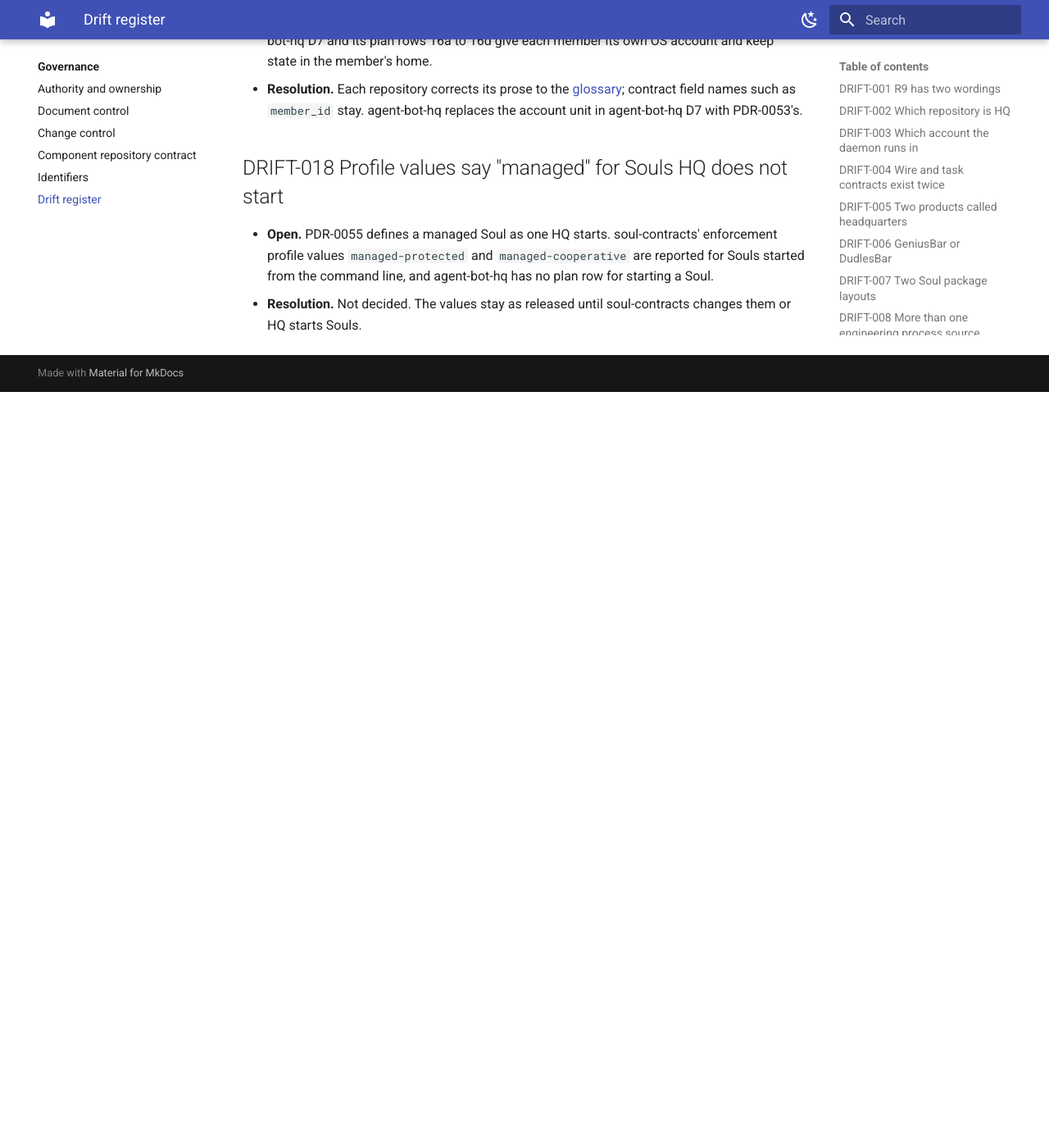
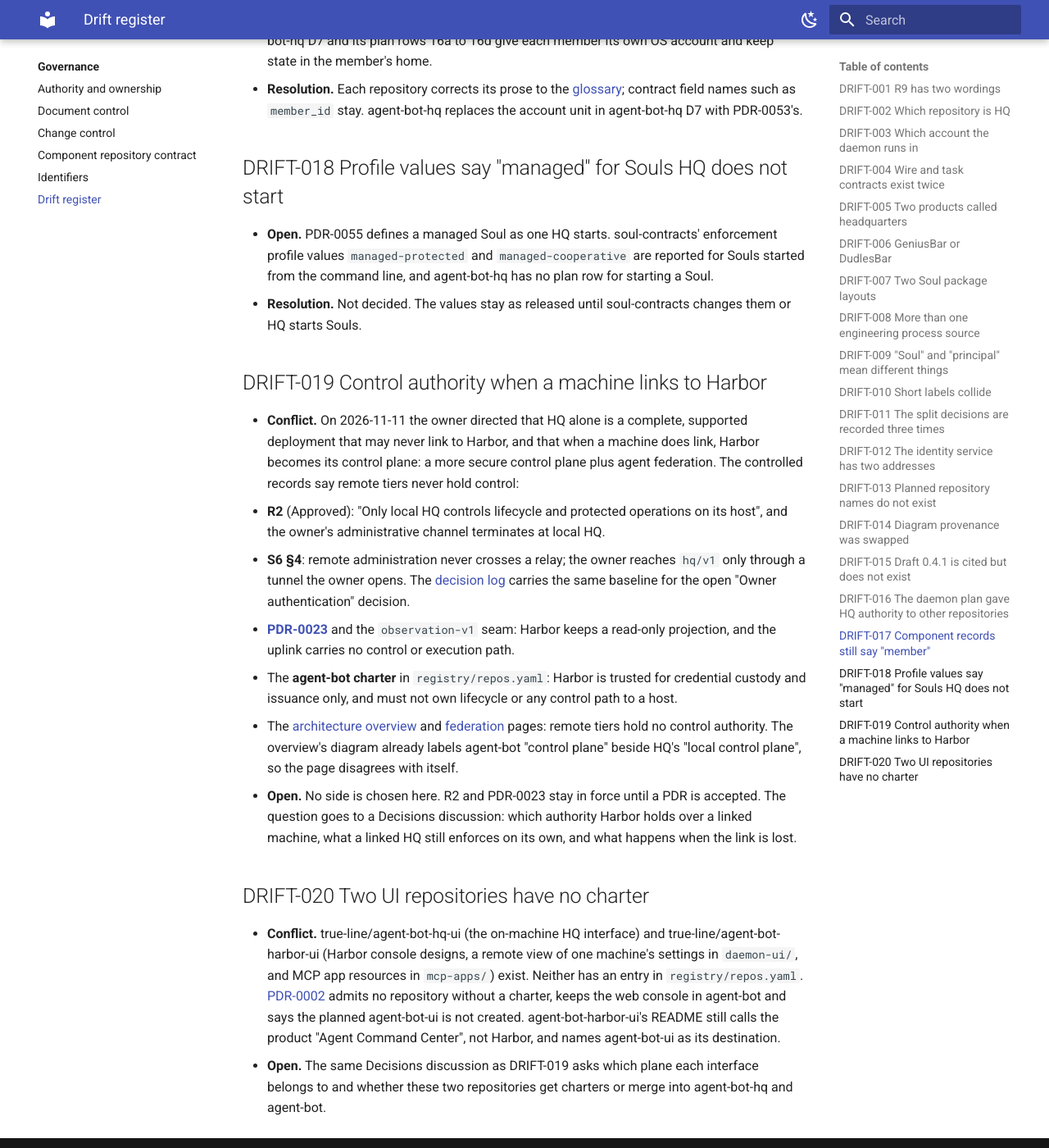
Before and after one commit to true-line/agent-bot-platform, an MkDocs documentation site: the page built from docs/00-governance/drift-register.md, in a window 1280 px wide and 1400 px high, scrolled down 4892 px. Shown: the whole window at 82% size. Built offline with MkDocs 1.6.1 and Material for MkDocs 9.7.7, drawn with Linux system fonts in a browser that asks for light colours; before the commit the page ends 5370 px from its top, so only the background shows below that.

Commit message:
Drift register: record DRIFT-019 and DRIFT-020
DRIFT-019: the owner's 2026-11-11 direction makes Harbor the control
plane of a linked machine and HQ alone a supported deployment. R2,
S6 section 4, PDR-0023 and the agent-bot charter say remote tiers hold
no control. No side is chosen; a Decisions discussion follows.

DRIFT-020: agent-bot-hq-ui and agent-bot-harbor-ui exist without
charters in registry/repos.yaml (PDR-0002).

Co-Authored-By: Claude Fable 5.2 <noreply@anthropic.com>
Claude-Session: https://claude.ai/code/session_019K3ubiqWvMWXvTkNSedw4Z
Co-authored-by: tidy-inlet-66 <agent_3d9ab2ac-9c97-442c-9bfa-8fcf497ded66@souls.agent-bot.invalid>
Agent-Identity: agent_3d9ab2ac-9c97-442c-9bfa-8fcf497ded66

# Conflicts:
#	docs/00-governance/drift-register.md

```diff
--- a/docs/00-governance/drift-register.md
+++ b/docs/00-governance/drift-register.md
@@ -104,3 +104,18 @@ Known places where two sources of truth disagree. An agent that meets one of the
 
 - **Open.** PDR-0055 defines a managed Soul as one HQ starts. soul-contracts' enforcement profile values `managed-protected` and `managed-cooperative` are reported for Souls started from the command line, and agent-bot-hq has no plan row for starting a Soul.
 - **Resolution.** Not decided. The values stay as released until soul-contracts changes them or HQ starts Souls.
+
+## DRIFT-019 Control authority when a machine links to Harbor
+
+- **Conflict.** On 2026-11-11 the owner directed that HQ alone is a complete, supported deployment that may never link to Harbor, and that when a machine does link, Harbor becomes its control plane: a more secure control plane plus agent federation. The controlled records say remote tiers never hold control:
+  - **R2** (Approved): "Only local HQ controls lifecycle and protected operations on its host", and the owner's administrative channel terminates at local HQ.
+  - **S6 §4**: remote administration never crosses a relay; the owner reaches `hq/v1` only through a tunnel the owner opens. The [decision log](../04-decisions/decision-log.md) carries the same baseline for the open "Owner authentication" decision.
+  - **[PDR-0023](../04-decisions/PDR-0023-hq-observation-uplink-for-presence-bindings-and-events.md)** and the `observation-v1` seam: Harbor keeps a read-only projection, and the uplink carries no control or execution path.
+  - The **agent-bot charter** in `registry/repos.yaml`: Harbor is trusted for credential custody and issuance only, and must not own lifecycle or any control path to a host.
+  - The [architecture overview](../03-architecture/overview.md) and [federation](../03-architecture/federation.md) pages: remote tiers hold no control authority. The overview's diagram already labels agent-bot "control plane" beside HQ's "local control plane", so the page disagrees with itself.
+- **Open.** No side is chosen here. R2 and PDR-0023 stay in force until a PDR is accepted. The question goes to a Decisions discussion: which authority Harbor holds over a linked machine, what a linked HQ still enforces on its own, and what happens when the link is lost.
+
+## DRIFT-020 Two UI repositories have no charter
+
+- **Conflict.** true-line/agent-bot-hq-ui (the on-machine HQ interface) and true-line/agent-bot-harbor-ui (Harbor console designs, a remote view of one machine's settings in `daemon-ui/`, and MCP app resources in `mcp-apps/`) exist. Neither has an entry in `registry/repos.yaml`. [PDR-0002](../04-decisions/PDR-0002-repository-topology-and-admission.md) admits no repository without a charter, keeps the web console in agent-bot and says the planned agent-bot-ui is not created. agent-bot-harbor-ui's README still calls the product "Agent Command Center", not Harbor, and names agent-bot-ui as its destination.
+- **Open.** The same Decisions discussion as DRIFT-019 asks which plane each interface belongs to and whether these two repositories get charters or merge into agent-bot-hq and agent-bot.
```
